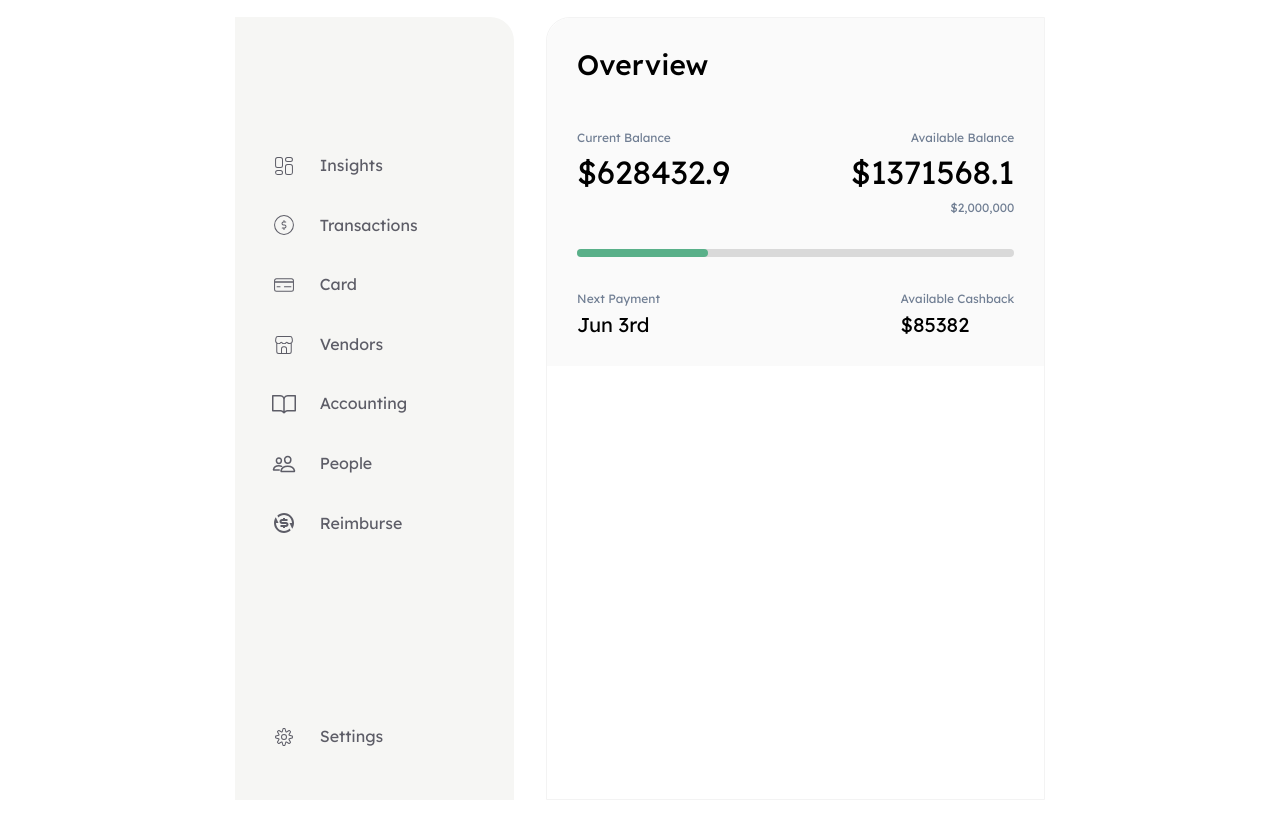
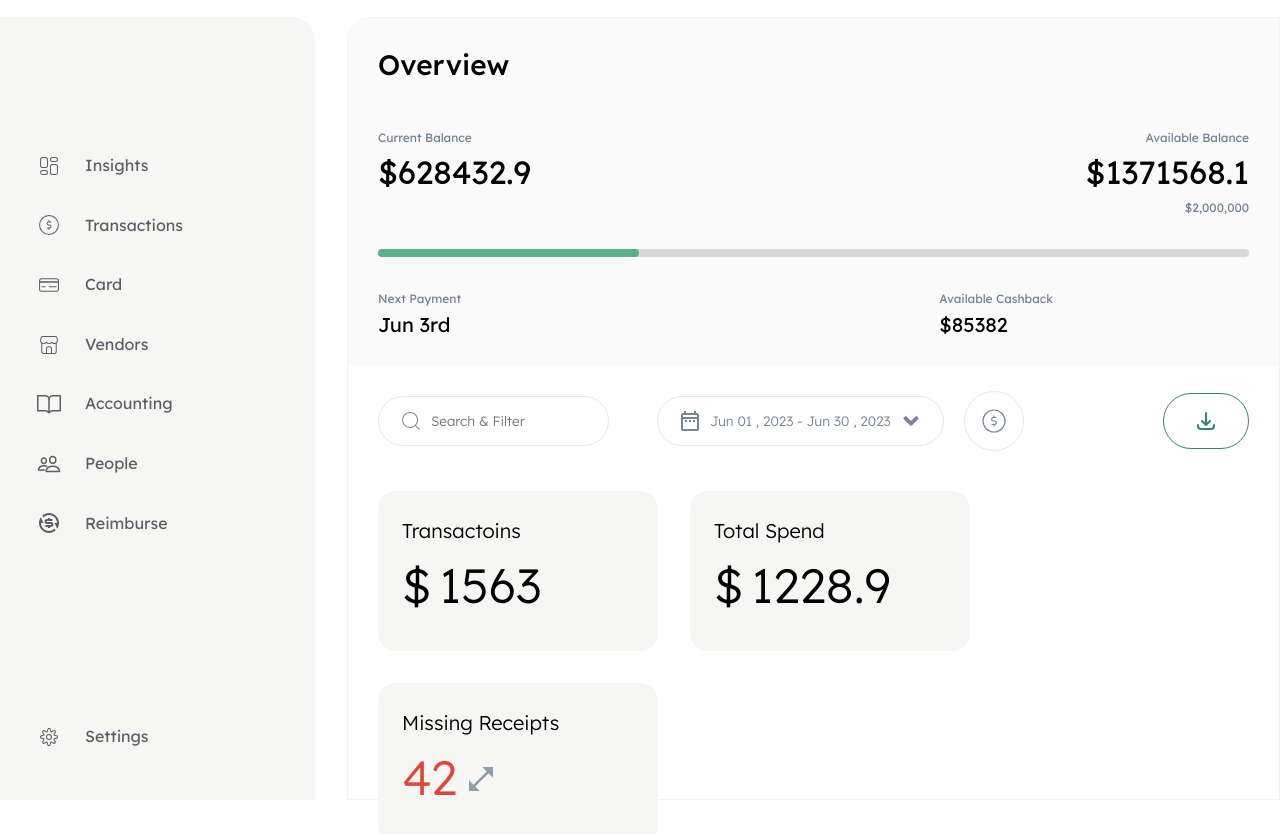
Before and after one commit to Algidaq/Qashio-Assesment, a Next.js app: page / in a window 1280 px wide. Shown: the top 834 px of the page. Before the commit the page ends 800 px from the top, so only its background shows below. Built offline with nearby package versions, Linux system fonts and the light colour scheme.

Commit message:
add cards and filter

```diff
--- a/src/app/globals.css
+++ b/src/app/globals.css
@@ -87,6 +87,10 @@ ul {
   list-style: none;
   padding: 0;
 }
+textarea:focus,
+input:focus {
+  outline: none;
+}
 
 .bodyMainWrapper {
   display: flex;
--- a/src/app/transactions/overview/page.tsx
+++ b/src/app/transactions/overview/page.tsx
@@ -1,14 +1,21 @@
-import React from 'react'
+import React from "react";
 
 // Components
-import Header from '@/components/Header/Header'
+import Header from "@/components/Header/Header";
+import FilterSection from "@/components/FilterSection/FilterSection";
 
 const Overview = () => {
   return (
     <>
-      <Header />
+      <Header
+        currentBalance={628432.9}
+        availableBalance={1371568.1}
+        maxBalance={"30%"}
+      />
+
+      <FilterSection />
     </>
-  )
-}
+  );
+};
 
-export default Overview
+export default Overview;
--- a/src/components/Countdown/types.d.ts
+++ b/src/components/Countdown/types.d.ts
@@ -3,6 +3,6 @@ export interface CountdownProps {
   countdown: number;
   speed: number;
   step?: number;
-  preText?: string;
-  postText?: string;
+  preText?: string | React.ReactNode;
+  postText?: string | React.ReactNode;
 }
--- /dev/null
+++ b/src/components/FilterSection/FilterSection.module.css
@@ -0,0 +1,145 @@
+.wrapper {
+  padding: 25px 30px;
+}
+
+.filterWrapper {
+  display: flex;
+  align-items: center;
+  justify-content: space-between;
+  width: 100%;
+}
+
+.filters {
+  display: flex;
+  align-items: center;
+  gap: 3rem;
+}
+
+.icon {
+  color: #778599;
+  font-size: 1.5rem;
+  margin-top: 0px;
+}
+
+.searchWrapper {
+  display: flex;
+  align-items: center;
+  justify-content: center;
+  gap: 8px;
+  border: 1px solid #e8e8e8;
+  border-radius: 50px;
+  padding: 12px 20px;
+  font-size: 1.5rem;
+}
+
+.searchInput,
+.dateInpute {
+  border: unset;
+  font-size: 0.85rem;
+  font-weight: 300;
+  color: #778599;
+}
+
+.dateWrapper {
+  display: flex;
+  align-items: center;
+  gap: 1.25rem;
+  cursor: pointer;
+}
+
+.iconDollar {
+  font-size: 1.75rem;
+  color: #778599;
+}
+
+.dollarIcon {
+  width: 3.75rem;
+  height: 3.75rem;
+  border: 1px solid #e8e8e8;
+  border-radius: 50px;
+  display: flex;
+  align-items: center;
+  justify-content: center;
+  transition: 0.35s;
+}
+
+.dollarIcon:hover {
+  transform: translateY(-5px);
+}
+
+.downloadButton .icon {
+  color: #378465;
+  transition: 0.35s;
+}
+
+.downloadButton {
+  padding: 15px 30px;
+  border: 1px solid #378465;
+  border-radius: 50px;
+  display: flex;
+  align-items: center;
+  justify-content: center;
+  cursor: pointer;
+  transition: 0.35s;
+}
+
+.downloadButton:hover .icon {
+  animation: downloadButton 0.5s infinite;
+}
+
+.cardsWrapper {
+  display: flex;
+  align-items: center;
+  flex-wrap: wrap;
+  gap: 2rem;
+  margin-top: 2.5rem;
+}
+
+.singleCard {
+  padding: 1.5rem;
+  background-color: #f6f6f4;
+  border-radius: 18px;
+  width: 17.5rem;
+  height: 10rem;
+  transition: 0.35s;
+  cursor: pointer;
+}
+
+.singleCard:hover {
+  transform: translateY(-10px);
+}
+
+.cardTitle {
+  font-size: 1.25rem;
+  font-weight: 300;
+}
+
+.cardAmount,
+.cardAmountRed {
+  font-size: 3rem;
+  font-weight: 300;
+  display: flex;
+  align-items: center;
+  gap: 8px;
+}
+
+.cardAmountRed {
+  color: #df473e;
+}
+
+.cardIconStyle {
+  color: #919bab;
+  font-size: 2rem;
+}
+
+@keyframes downloadButton {
+  0% {
+    transform: translateY(0px);
+  }
+  50% {
+    transform: translateY(5px);
+  }
+  100% {
+    transform: translateY(0px);
+  }
+}
--- /dev/null
+++ b/src/components/FilterSection/FilterSection.tsx
@@ -0,0 +1,114 @@
+"use client";
+import React from "react";
+
+// Components
+import Countdown from "../Countdown/Countdown";
+
+// Types
+import { CardProps } from "./types";
+
+// Icons
+import { HiOutlineDownload } from "react-icons/hi";
+import { CiSearch, CiDollar } from "react-icons/ci";
+import { MdOutlineDateRange } from "react-icons/md";
+import { FaAngleDown } from "react-icons/fa";
+import { MdOutlineOpenInFull } from "react-icons/md";
+
+// styles
+import styles from "./FilterSection.module.css";
+
+const FilterSection = () => {
+  const arrayCard: CardProps[] = [
+    {
+      CardTitle: "Transactoins",
+      CardIcon: "$",
+      CardClassName: styles.cardAmount,
+      CardAmount: 1563,
+    },
+    {
+      CardTitle: "Total Spend",
+      CardIcon: "$",
+      CardClassName: styles.cardAmount,
+      CardAmount: 1228.9,
+    },
+    {
+      CardTitle: "Missing Receipts",
+      PostCardIcon: <MdOutlineOpenInFull className={styles.cardIconStyle} />,
+      CardClassName: styles.cardAmountRed,
+      CardAmount: 42,
+    },
+  ];
+
+  return (
+    <div className={styles.wrapper}>
+      <div className={styles.filterWrapper}>
+        <div className={styles.filters}>
+          <div className={styles.searchWrapper}>
+            <CiSearch className={styles.icon} />
+            <input
+              type="text"
+              className={styles.searchInput}
+              placeholder="Search & Filter"
+            />
+          </div>
+          <div className={styles.dateWrapper}>
+            <div className={styles.searchWrapper}>
+              <MdOutlineDateRange className={styles.icon} />
+              <p className={styles.dateInpute}>Jun 01 , 2023 - Jun 30 , 2023</p>
+              <FaAngleDown className={styles.icon} />
+            </div>
+            <div className={styles.dollarIcon}>
+              <CiDollar className={styles.iconDollar} />
+            </div>
+          </div>
+        </div>
+        <a
+          href="#"
+          download={"#"}
+          target="_blank"
+          rel="noopener noreferrer"
+          className={styles.downloadButton}
+        >
+          <HiOutlineDownload className={styles.icon} />
+        </a>
+      </div>
+      <div className={styles.cardsWrapper}>
+        {arrayCard.map((card, index) => (
+          <div key={index}>
+            <Card
+              CardTitle={card.CardTitle}
+              CardAmount={card.CardAmount}
+              CardIcon={card.CardIcon}
+              PostCardIcon={card.PostCardIcon}
+              CardClassName={card.CardClassName}
+            />
+          </div>
+        ))}
+      </div>
+    </div>
+  );
+};
+
+const Card: React.FC<CardProps> = ({
+  CardTitle,
+  CardAmount,
+  CardIcon,
+  CardClassName,
+  PostCardIcon,
+}) => {
+  return (
+    <div className={styles.singleCard}>
+      <p className={styles.cardTitle}>{CardTitle}</p>
+      <Countdown
+        className={CardClassName}
+        countdown={CardAmount}
+        step={100}
+        speed={10}
+        preText={CardIcon}
+        postText={PostCardIcon}
+      />
+    </div>
+  );
+};
+
+export default FilterSection;
--- a/src/components/Header/Header.tsx
+++ b/src/components/Header/Header.tsx
@@ -9,7 +9,6 @@ import styles from "./Header.module.css";
 import Countdown from "../Countdown/Countdown";
 
 const Header: React.FC<HeaderPropsTypes> = ({
-  title,
   currentBalance,
   availableBalance,
   maxBalance,
@@ -23,7 +22,7 @@ const Header: React.FC<HeaderPropsTypes> = ({
             <p className={styles.subTitle}>Current Balance</p>
             <Countdown
               className={styles.amout}
-              countdown={628432.9}
+              countdown={currentBalance}
               speed={1}
               step={5000}
               preText="$"
@@ -34,7 +33,7 @@ const Header: React.FC<HeaderPropsTypes> = ({
             <p className={styles.subTitle}>Available Balance</p>
             <Countdown
               className={styles.amout}
-              countdown={1371568.1}
+              countdown={availableBalance}
               speed={1}
               step={10000}
               preText="$"
@@ -44,7 +43,7 @@ const Header: React.FC<HeaderPropsTypes> = ({
           </div>
         </div>
         <div className={styles.progressbarWrapper}>
-          <div className={styles.progressbar} style={{ width: "30%" }} />
+          <div className={styles.progressbar} style={{ width: maxBalance }} />
         </div>
 
         <div className={styles.infoWrappr}>
```
Also changed, not shown: src/components/FilterSection/types.d.ts (added, +7 -0 lines), src/components/Header/types.d.ts (+4 -5 lines).
